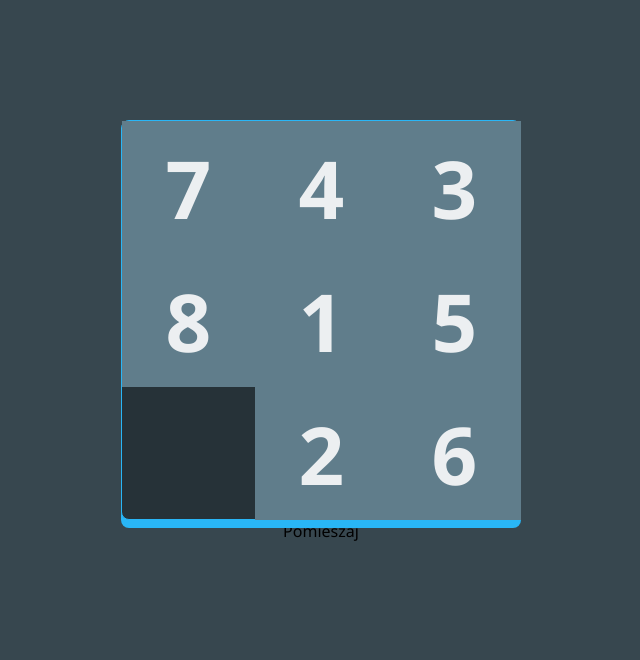
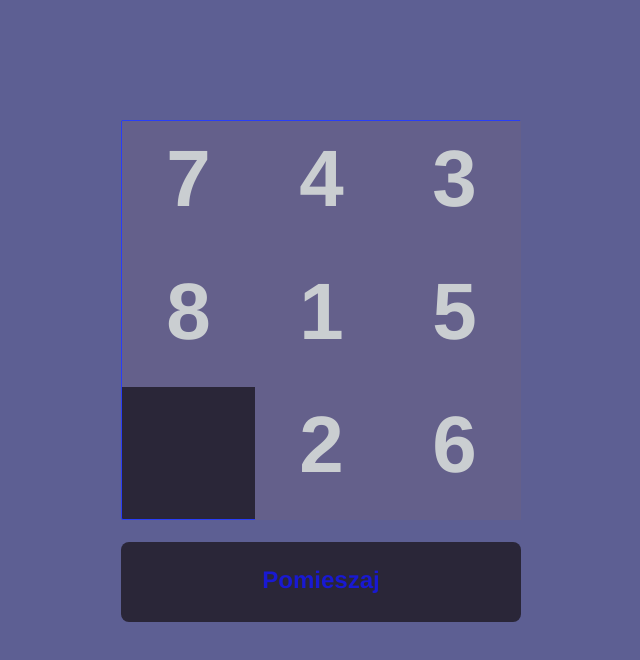
Before and after one commit to pkomis/Strona-internetowa, a plain HTML site: page slide_puzzle/index.html in a window 1280 px wide. Shown: the whole page, without its empty margins (319-959 px from the left). Drawn offline with Linux system fonts and the light colour scheme.

Commit message:
Update style.css

```diff
--- a/slide_puzzle/style.css
+++ b/slide_puzzle/style.css
@@ -1,14 +1,14 @@
-*{margin:0;padding:0;box-sizing:border-box;font-family: 'Segoe UI', Tahoma, Geneva, Verdana, sans-serif;}
+*{margin:0;padding:0;box-sizing:border-box;font-family: "Source Sans Pro", Helvetica, sans-serif;}
 
 :root{
-    --bgcol:#37474F;
-    --mcol0:#29B6F6;
-    --mcol1:#2196F3;
-    --mcol2:#1976D2;
-    --txtcol0:#90A4AE;
-    --txtcol1:#607D8B;
-    --whitecol:#ECEFF1;
-    --darkcol:#263238;
+    --bgcol:#5d5f93;
+    --mcol0:#293ef6;
+    --mcol1:#3621f3;
+    --mcol2:#1919d2;
+    --txtcol0:#9190ae;
+    --txtcol1:#64608b;
+    --whitecol:#caced1;
+    --darkcol:#2a2638;
 }
 
 
@@ -25,9 +25,9 @@ body{
     width: 50vh;
     height:50vh;
     background-color:var(--darkcol);
-    border-radius:8px;
+    border-radius:2px;
     border:1px solid var(--mcol0);
-    box-shadow:0px 8px 0px var(--mcol0);
+
 }
 
 .puzzle_block{
@@ -47,8 +47,7 @@ body{
     transition:left 0.3s,top 0.3s;
 }
 
-/*difficulty container*/
-#difficulty_container{
+#container{
     display:flex;
     flex-direction:row;
     width:50vh;
@@ -57,7 +56,8 @@ body{
     border-radius:8px;
     margin-top:22px;
 }
-.difficulty_button{
+
+.mixbutton{
     flex-grow:1;
     background-color:inherit;
     color:var(--mcol2);
@@ -67,13 +67,5 @@ body{
     padding-top:5%;
     margin:4px;
     cursor: pointer;
-    transition:font-size 0.3s;
+
 }
-.difficulty_button:hover{
-    opacity:0.8;
-    font-size:3.5vh;
-}
-.difficulty_button.active{
-    background-color:inherit;
-    color:var(--mcol0);
-}
```
